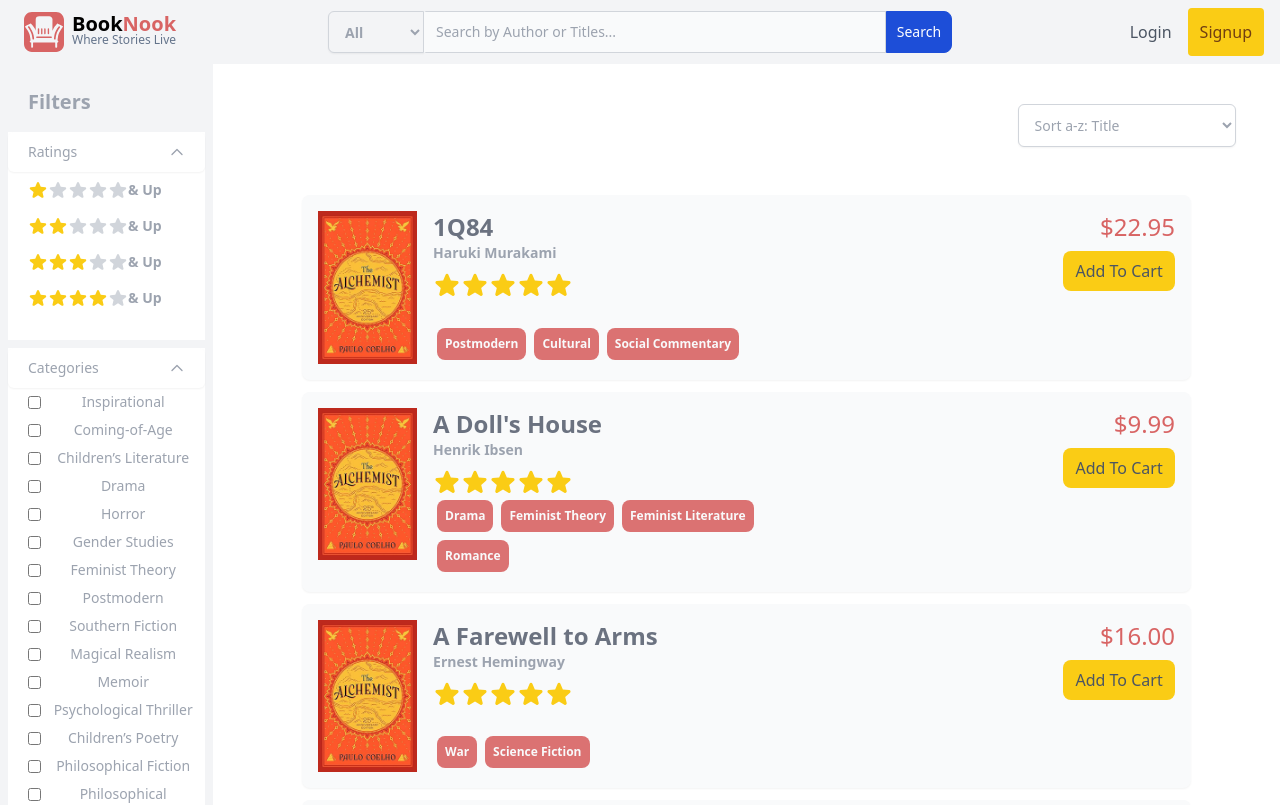
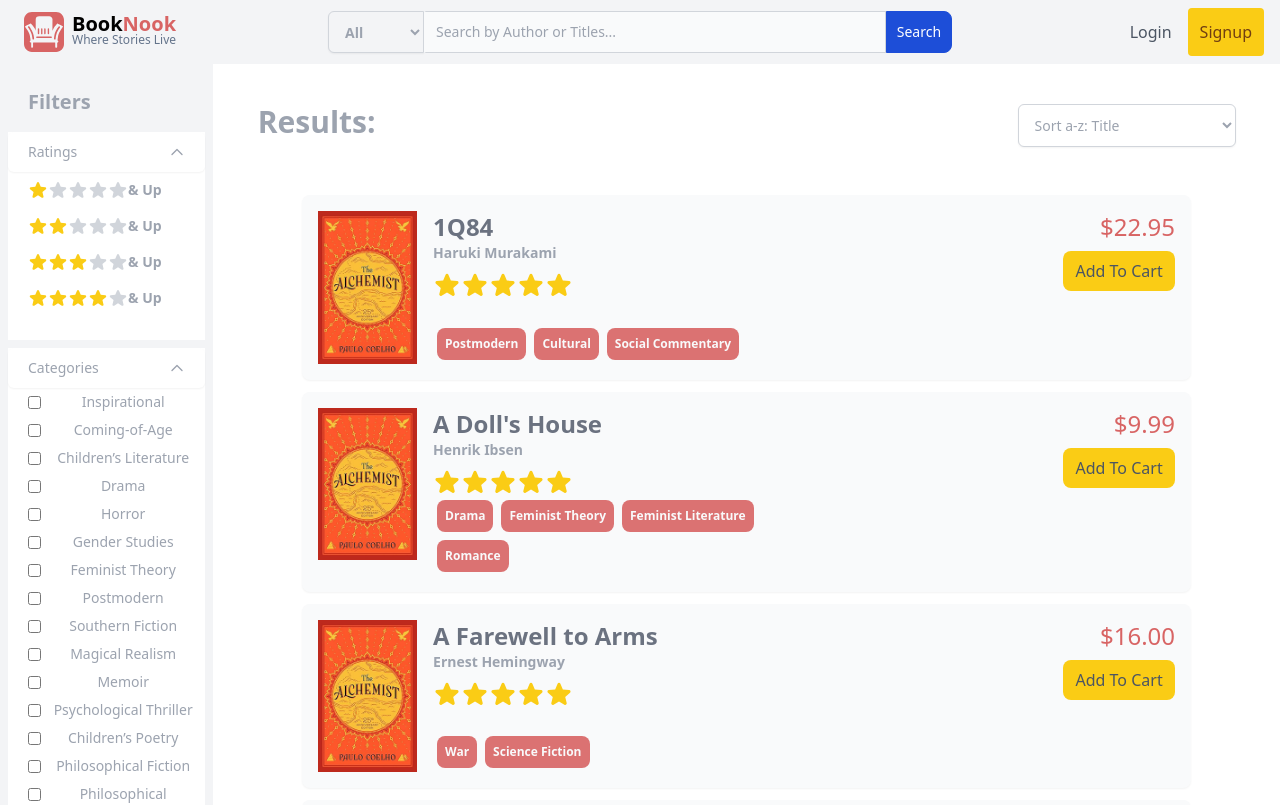
Before and after one commit to francoisdillinger/book_nook_frontend, a React (Vite) app: page / in a window 1280 px wide. Shown: the top 805 px of the page. Built offline with nearby package versions, Linux system fonts and the light colour scheme.

Commit message:
Update BookSearch component layout

```diff
--- a/src/components/BookSearch.tsx
+++ b/src/components/BookSearch.tsx
@@ -408,7 +408,10 @@ export default function BookSearch() {
 					</div>
 				</aside>
 				<div className="pt-6 pb-12 w-10/12">
-					<div className="w-full px-4 pb-2 md:w-11/12 m-auto md:p-0 md:py-4 flex-wrap md:flex md:justify-end">
+					<div className="w-full px-4 pb-2 md:w-11/12 m-auto md:p-0 md:py-4 flex-wrap md:flex md:justify-between">
+						<div>
+							<h1 className="font-semibold text-3xl text-gray-400">Results:</h1>
+						</div>
 						<div className="">
 							<select
 								id="book-selector"
```
